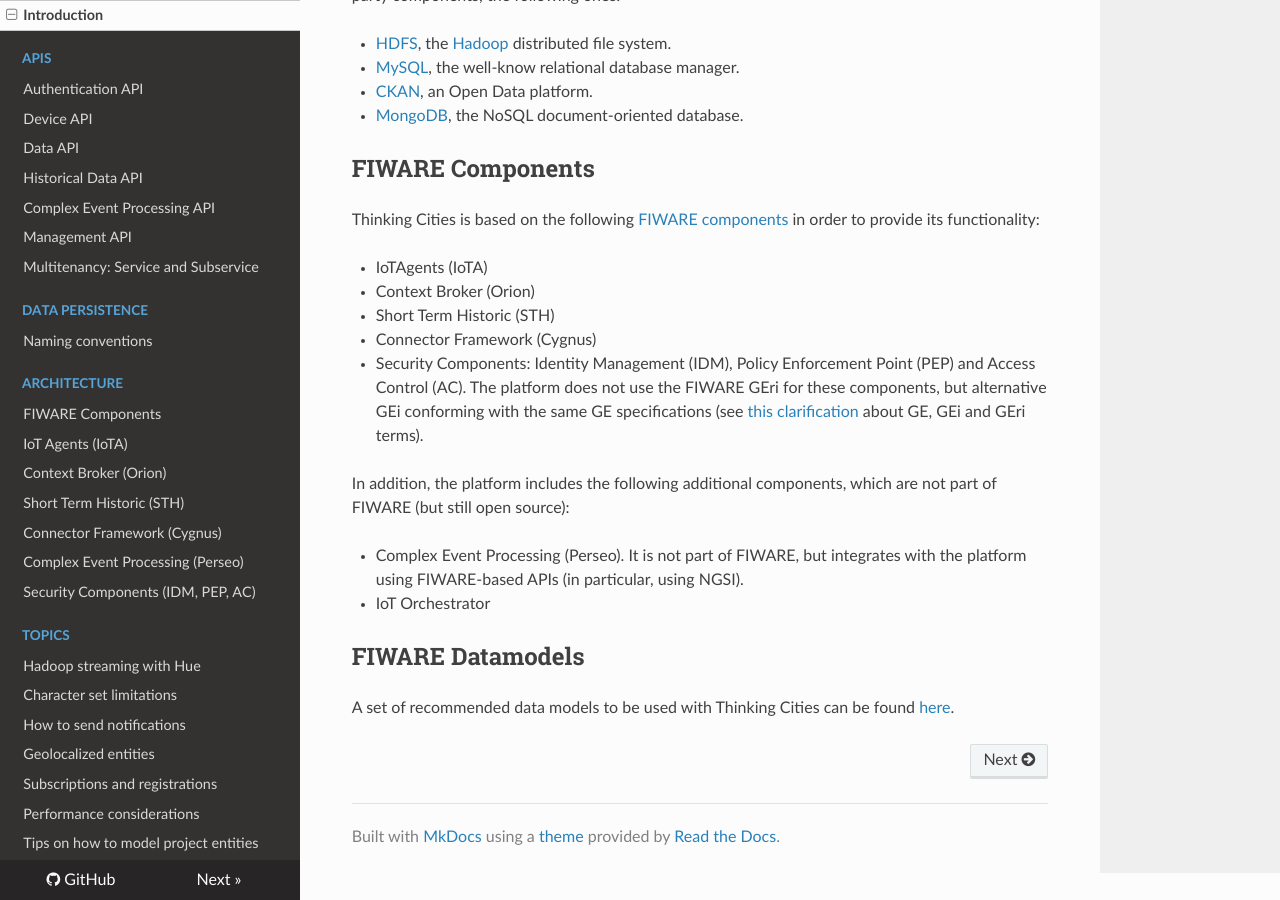
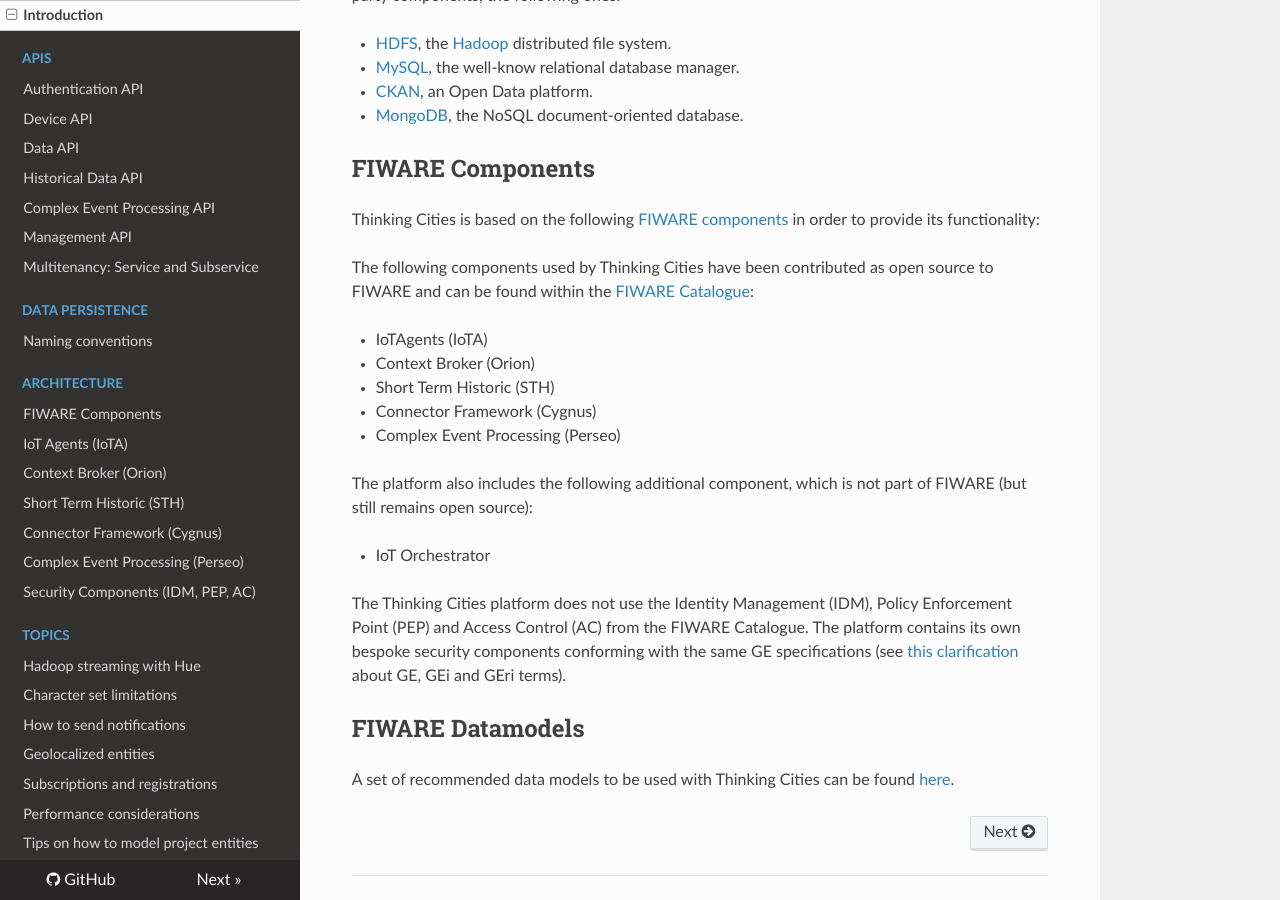
Before and after one commit to telefonicaid/thinking-cities, an MkDocs documentation site: the page built from docs/index.md, in a window 1280 px wide and 900 px high, scrolled down 979 px. Built offline with MkDocs 1.6.1, drawn with Linux system fonts in a browser that asks for light colours; nearby versions of some CDN libraries; old or Windows-style settings are respelled for this version of MkDocs.

Commit message:
FIX FIWARE Componentes section

```diff
--- a/docs/index.md
+++ b/docs/index.md
@@ -41,18 +41,21 @@
 
 Thinking Cities is based on the following [FIWARE components](walkthrough.md) in order to provide its functionality:
 
+The following components used by Thinking Cities have been contributed as open source to FIWARE and can be found within the [FIWARE Catalogue](https://github.com/Fiware/catalogue/):
+
 - IoTAgents (IoTA)
 - Context Broker (Orion)
 - Short Term Historic (STH)
 - Connector Framework (Cygnus)
-- Security Components: Identity Management (IDM), Policy Enforcement Point (PEP) and Access Control (AC). The platform does not
-  use the FIWARE GEri for these components, but alternative GEi conforming with the same GE specifications (see
-  [this clarification](https://ask.fiware.org/question/1/what-is-a-fiware-ge-and-a-gei/) about GE, GEi and GEri terms).
+- Complex Event Processing (Perseo)
 
-In addition, the platform includes the following additional components, which are not part of FIWARE (but still open source):
+The platform also includes the following additional component, which is not part of FIWARE (but still remains open source):
 
-- Complex Event Processing (Perseo). It is not part of FIWARE, but integrates with the platform using FIWARE-based APIs (in particular, using NGSI).
 - IoT Orchestrator
+
+The Thinking Cities platform does not use the Identity Management (IDM), Policy Enforcement Point (PEP) and
+Access Control (AC) from the FIWARE Catalogue. The platform contains its own bespoke security components conforming
+with the same GE specifications (see [this clarification](https://ask.fiware.org/question/1/what-is-a-fiware-ge-and-a-gei/) about GE, GEi and GEri terms).
 
 ## FIWARE Datamodels
 
```
